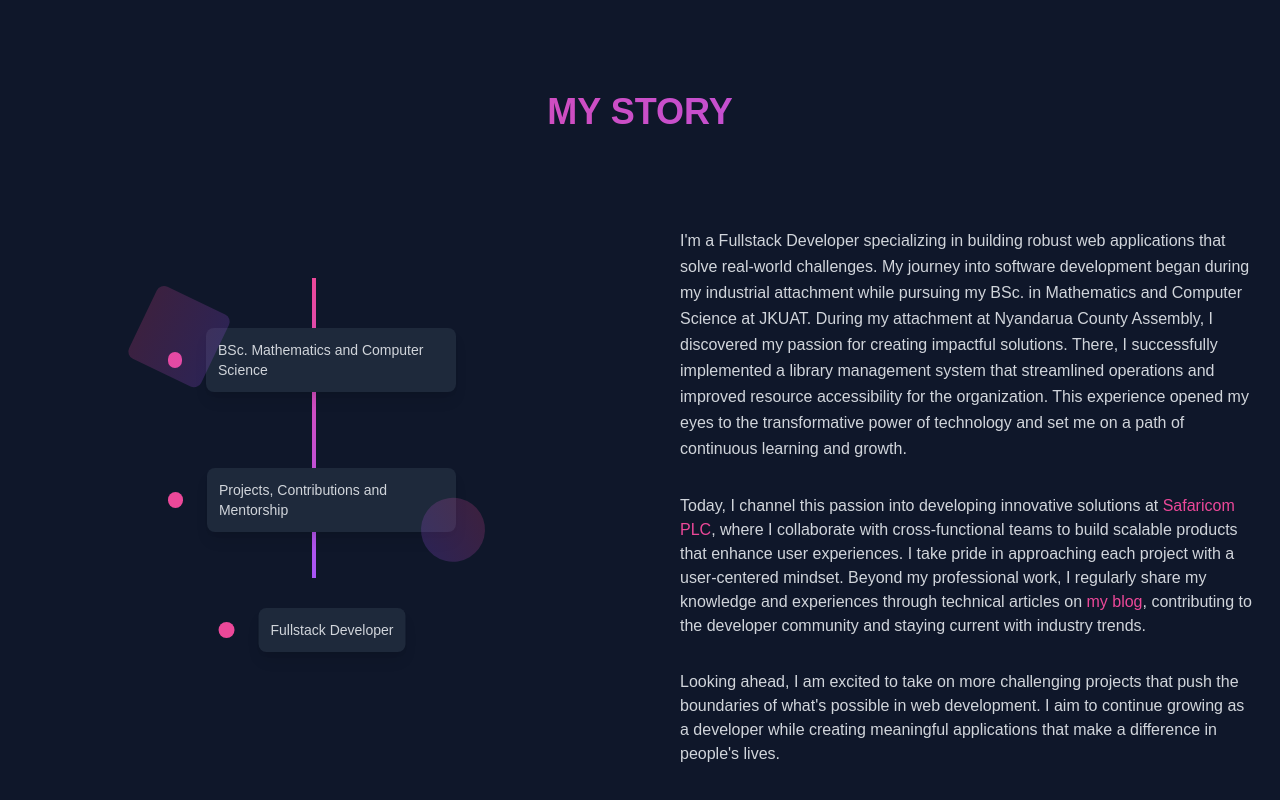
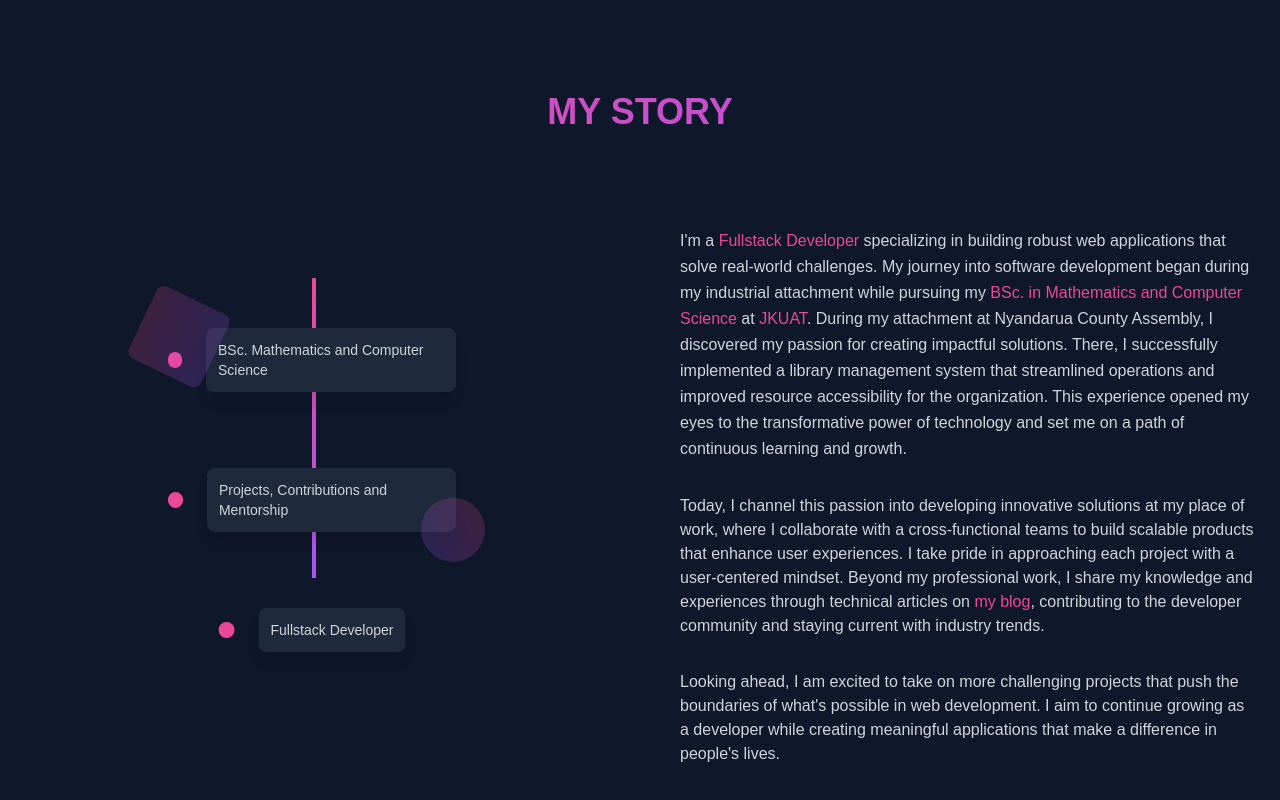
Before and after one commit to emuiga/Port3, a Next.js app: page / in a window 1280 px wide. Shown: the part 836-1636 px from the top of the page. Built offline with nearby package versions, Linux system fonts and the light colour scheme; no server answers.

Commit message:
I need some sleep

```diff
--- a/src/app/components/about.tsx
+++ b/src/app/components/about.tsx
@@ -79,10 +79,11 @@ export function About() {
 
           <div className="space-y-8">
             <p className="text-gray-300 leading-relaxed">
-              I&apos;m a Fullstack Developer specializing in building robust web applications that solve real-world challenges. My journey into software development began during my industrial attachment while pursuing my BSc. in Mathematics and Computer Science at JKUAT. During my attachment at Nyandarua County Assembly, I discovered my passion for creating impactful solutions. There, I successfully implemented a library management system that streamlined operations and improved resource accessibility for the organization. This experience opened my eyes to the transformative power of technology and set me on a path of continuous learning and growth.
+              I&apos;m a <a href="" rel="noopener noreferrer" className="text-pink-500 hover:text-purple-500 transition-colors">Fullstack Developer</a> specializing in building robust web applications that solve real-world challenges. My journey into software development began during my industrial attachment while pursuing my <a href="" rel="noopener noreferrer" className="text-pink-500 hover:text-purple-500 transition-colors">BSc. in Mathematics and Computer Science</a> at <a href="" rel="noopener noreferrer" className="text-pink-500 hover:text-purple-500 transition-colors">JKUAT</a>. During my attachment at Nyandarua County Assembly, I discovered my passion for creating impactful solutions. There, I successfully implemented a library management system that streamlined operations and improved resource accessibility for the organization. This experience opened my eyes to the transformative power of technology and set me on a path of continuous learning and growth.
             </p>
+
             <p className="text-gray-300">
-            Today, I channel this passion into developing innovative solutions at <a href="https://www.safaricom.co.ke/" target="_blank" rel="noopener noreferrer" className="text-pink-500 hover:text-purple-500 transition-colors">Safaricom PLC</a>, where I collaborate with cross-functional teams to build scalable products that enhance user experiences. I take pride in approaching each project with a user-centered mindset. Beyond my professional work, I regularly share my knowledge and experiences through technical articles on <a href="https://muiga-steve.hashnode.dev/" target="_blank" rel="noopener noreferrer" className="text-pink-500 hover:text-purple-500 transition-colors">my blog</a>, contributing to the developer community and staying current with industry trends.            </p>
+            Today, I channel this passion into developing innovative solutions at my place of work, where I collaborate with a cross-functional teams to build scalable products that enhance user experiences. I take pride in approaching each project with a user-centered mindset. Beyond my professional work, I share my knowledge and experiences through technical articles on <a href="https://muiga-steve.hashnode.dev/" target="_blank" rel="noopener noreferrer" className="text-pink-500 hover:text-purple-500 transition-colors">my blog</a>, contributing to the developer community and staying current with industry trends.            </p>
             <p className="text-gray-300">
 
             Looking ahead, I am excited to take on more challenging projects that push the boundaries of what&apos;s possible in web development. I aim to continue growing as a developer while creating meaningful applications that make a difference in people&apos;s lives.            </p>
```
